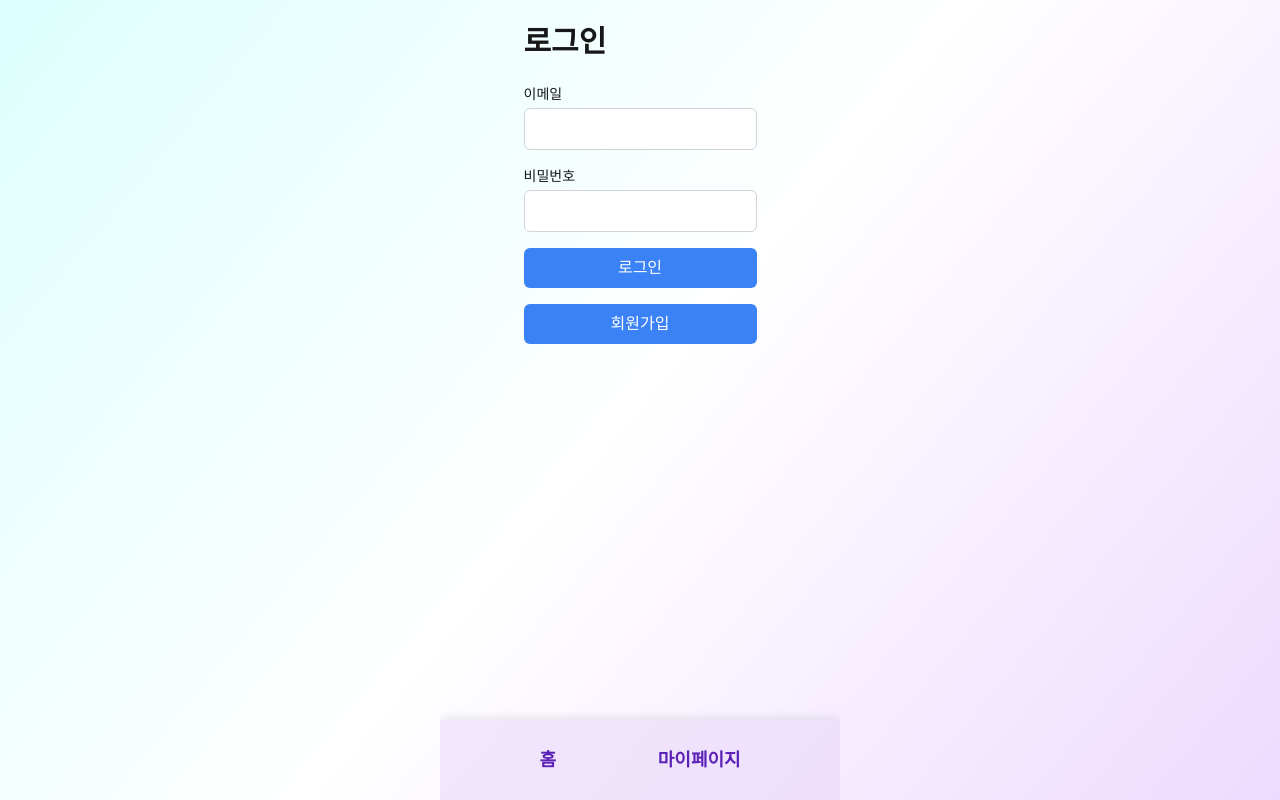
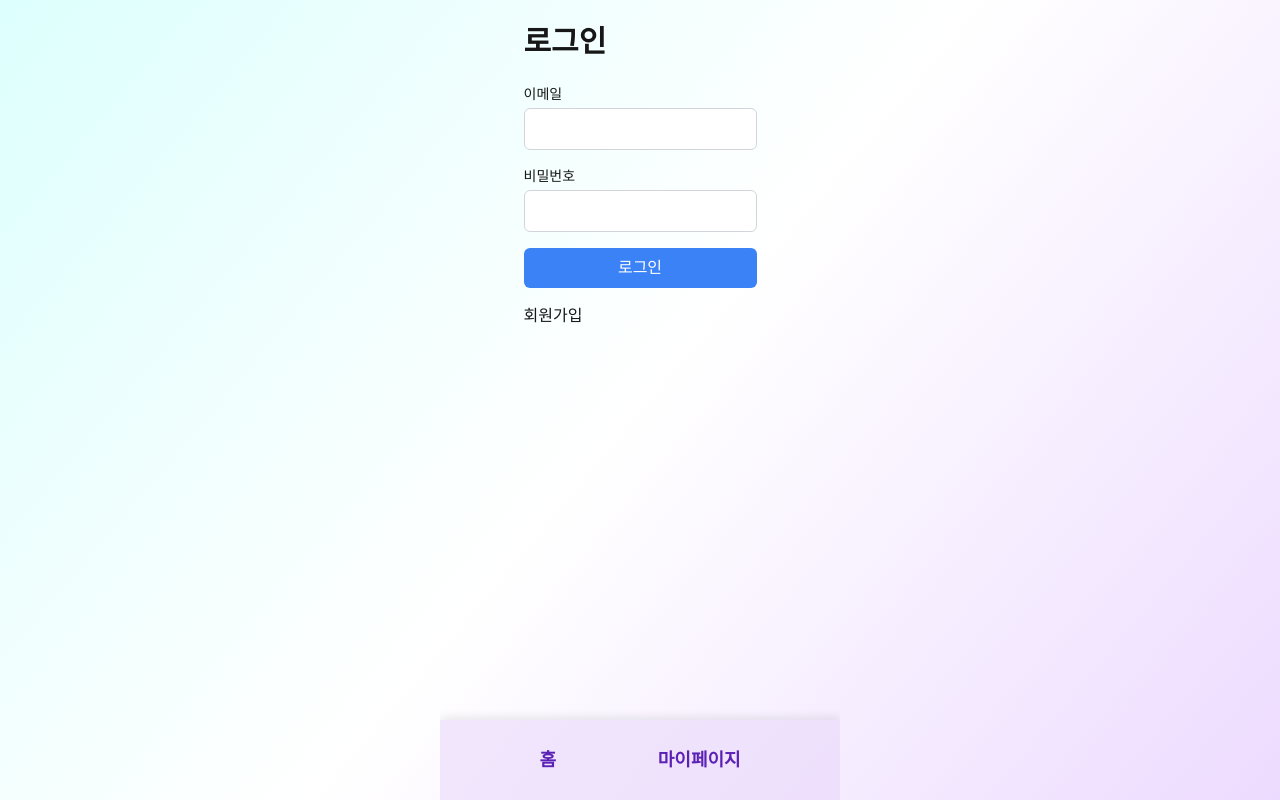
Before and after one commit to ho0116/piggyBank, a Next.js app in the folder frontend/: page /user/login in a window 1280 px wide. Built offline with nearby package versions, Linux system fonts and the light colour scheme.

Commit message:
login id 받아오기

```diff
--- a/frontend/src/app/user/login/page.tsx
+++ b/frontend/src/app/user/login/page.tsx
@@ -5,9 +5,10 @@ import useAuth from "../../hooks/useAuth";
 import { useRouter } from "next/navigation";
 import { User } from "../../types/userTypes";
 import { login } from "../../api/authApi";
+import Link from "next/link";
 
 export default function LoginForm() {
-  const [users, setUsers] = useState<User>({
+  const [users, setUsers] = useState({
     password: "",
     email: "",
   });
@@ -15,11 +16,14 @@ export default function LoginForm() {
   const router = useRouter();
   const { setUser } = useAuth();
 
+  // 서버로부터 User 객체 그대로 받아와 처리
   const loginMutation = useMutation({
     mutationFn: login,
-    onSuccess: () => {
+    onSuccess: (data: User) => {
       alert("로그인 성공!");
-      setUser(users);
+      // 서버로부터 받은 User 객체를 상태로 설정 (id 포함)
+      setUser(data);
+      console.log(data)
       router.push("/");
     },
     onError: () => {
@@ -73,12 +77,7 @@ export default function LoginForm() {
           </button>
         </div>
         <div className="mb-4">
-          <button
-            className="w-full bg-blue-500 text-white py-2 rounded-md hover:bg-blue-600 transition-colors"
-            onClick={() => router.push("/user/join")}
-          >
-            회원가입
-          </button>
+          <Link href={"/user/join"}>회원가입</Link>
         </div>
       </form>
     </div>
```
